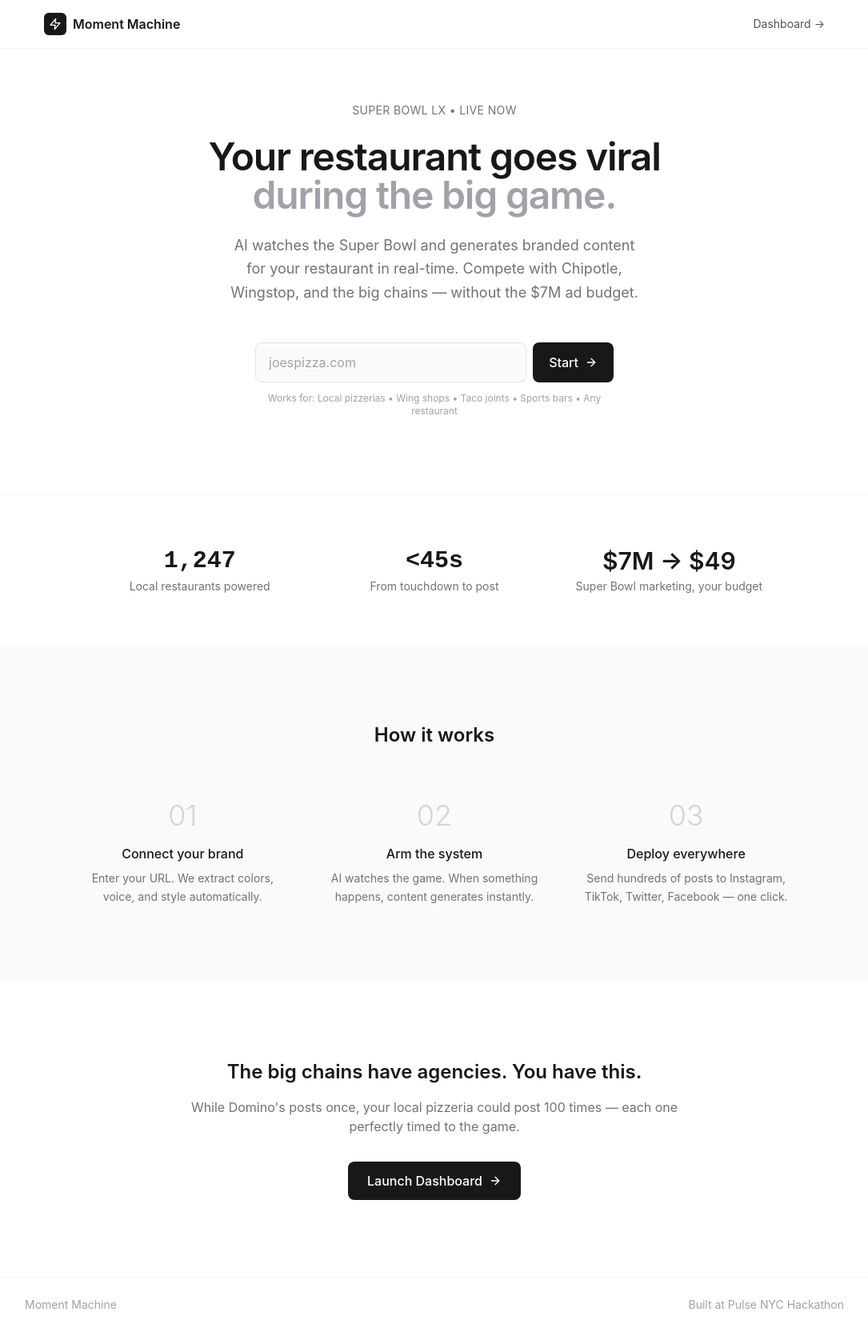
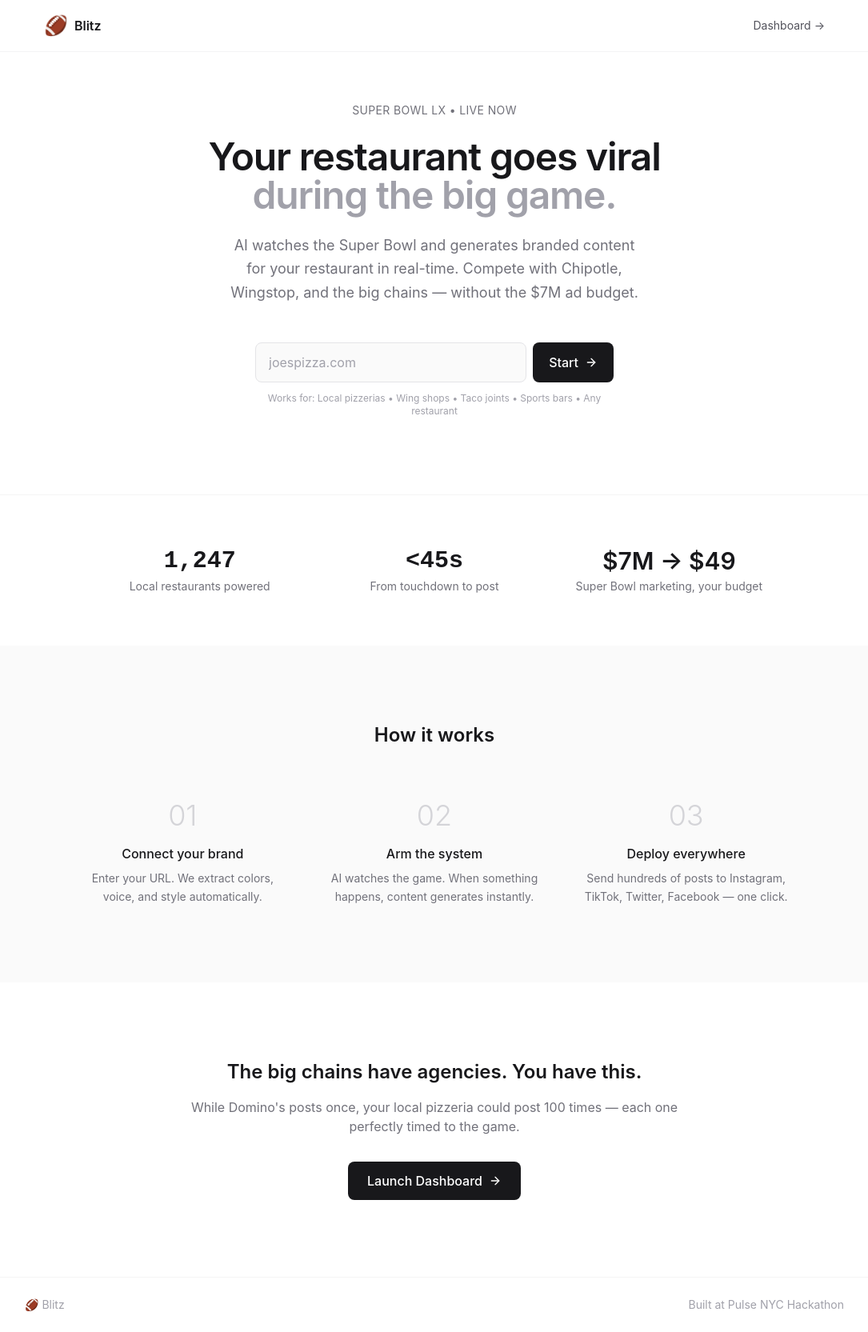
Before and after one commit to OwenCoonahan/moment-machine, a Next.js app: page / in a window 1280 px wide. Shown: the whole page at 80% size, without its empty margins (97-1182 px from the left). Built offline with nearby package versions, Linux system fonts and the light colour scheme.

Commit message:
Rebrand to Blitz 🏈

```diff
--- a/app/dashboard/page.tsx
+++ b/app/dashboard/page.tsx
@@ -695,10 +695,8 @@ function DashboardContent() {
           </Link>
           <Separator orientation="vertical" className="h-6" />
           <div className="flex items-center gap-2">
-            <div className="w-6 h-6 bg-foreground rounded flex items-center justify-center">
-              <Zap className="w-3.5 h-3.5 text-background" />
-            </div>
-            <span className="font-medium text-sm">Moment Machine</span>
+            <span className="text-xl">🏈</span>
+            <span className="font-medium text-sm">Blitz</span>
           </div>
           {activeCampaign && (
             <>
--- a/app/layout.tsx
+++ b/app/layout.tsx
@@ -2,7 +2,7 @@ import type { Metadata } from 'next'
 import './globals.css'
 
 export const metadata: Metadata = {
-  title: 'Moment Machine — Cracked Marketing for Local Restaurants',
+  title: 'Blitz — AI Content for Game Day',
   description: 'Your restaurant goes viral during the Super Bowl. AI generates branded content in real-time so local pizzerias and wing shops can compete with national chains.',
 }
 
--- a/app/page.tsx
+++ b/app/page.tsx
@@ -13,10 +13,8 @@ export default function LandingPage() {
       <nav className="fixed top-0 w-full z-50 bg-white/80 backdrop-blur-sm border-b border-zinc-100">
         <div className="max-w-5xl mx-auto px-6 py-4 flex items-center justify-between">
           <div className="flex items-center gap-2">
-            <div className="w-7 h-7 bg-zinc-900 rounded-md flex items-center justify-center">
-              <Zap className="w-4 h-4 text-white" />
-            </div>
-            <span className="font-semibold text-zinc-900">Moment Machine</span>
+            <span className="text-2xl">🏈</span>
+            <span className="font-semibold text-zinc-900">Blitz</span>
           </div>
           <Link
             href="/dashboard"
@@ -144,7 +142,7 @@ export default function LandingPage() {
       {/* Footer */}
       <footer className="border-t border-zinc-100 py-6 px-6">
         <div className="max-w-5xl mx-auto flex items-center justify-between text-sm text-zinc-400">
-          <span>Moment Machine</span>
+          <span>🏈 Blitz</span>
           <span>Built at Pulse NYC Hackathon</span>
         </div>
       </footer>
--- a/lib/bots.ts
+++ b/lib/bots.ts
@@ -1,5 +1,5 @@
 /**
- * Prediction Market Bot System for Moment Machine
+ * Prediction Market Bot System for Blitz
  * Simulates brand bots making trades based on live game events
  */
 
--- a/lib/event-triggers.ts
+++ b/lib/event-triggers.ts
@@ -1,5 +1,5 @@
 /**
- * Event Triggers - Custom event input for Moment Machine
+ * Event Triggers - Custom event input for Blitz
  * Allows paste-in events or ESPN API integration
  */
 
--- a/lib/events.ts
+++ b/lib/events.ts
@@ -1,5 +1,5 @@
 /**
- * Event Types and Detection Logic for Moment Machine
+ * Event Types and Detection Logic for Blitz
  */
 
 // Event types that trigger content generation
```
